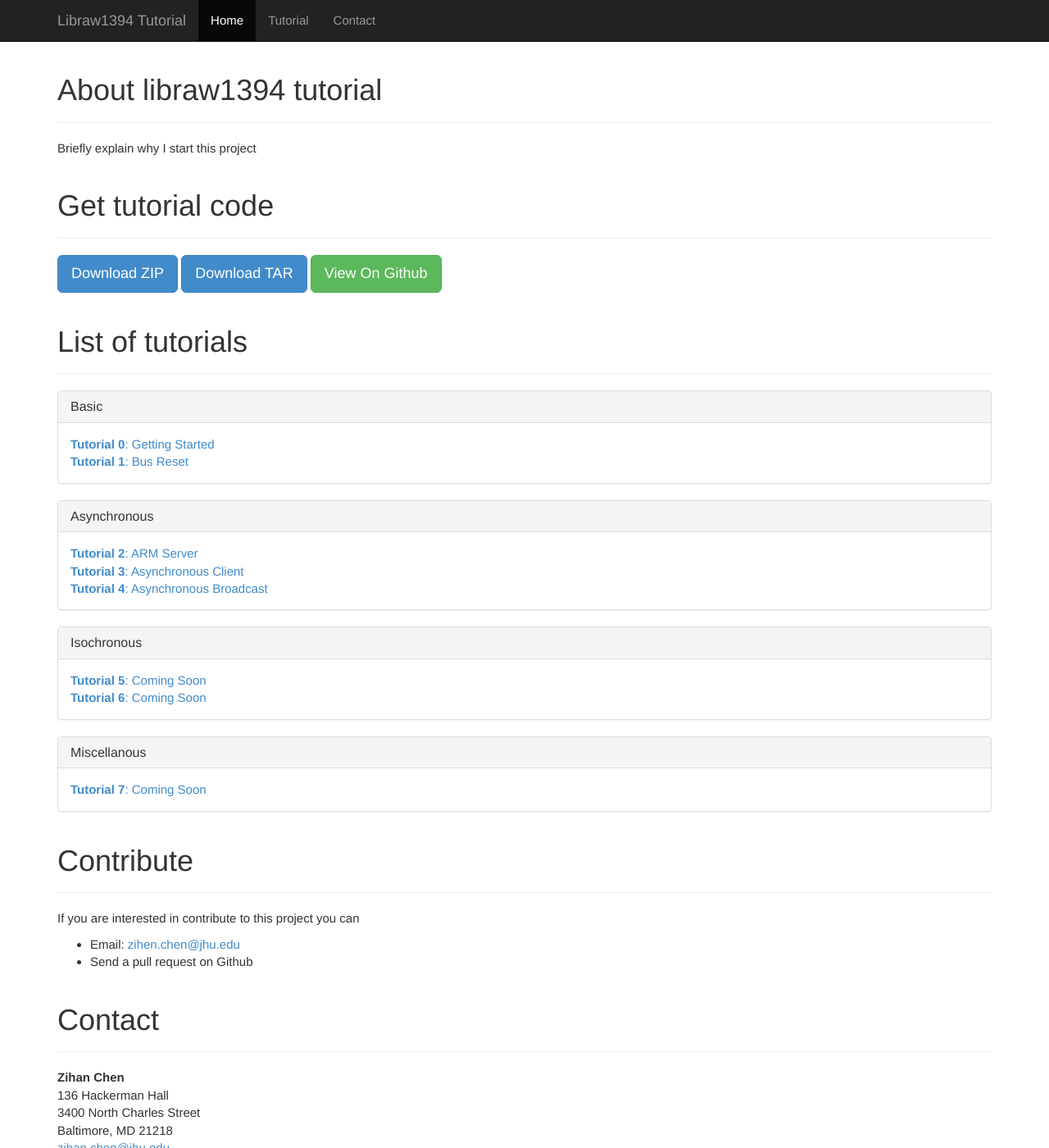
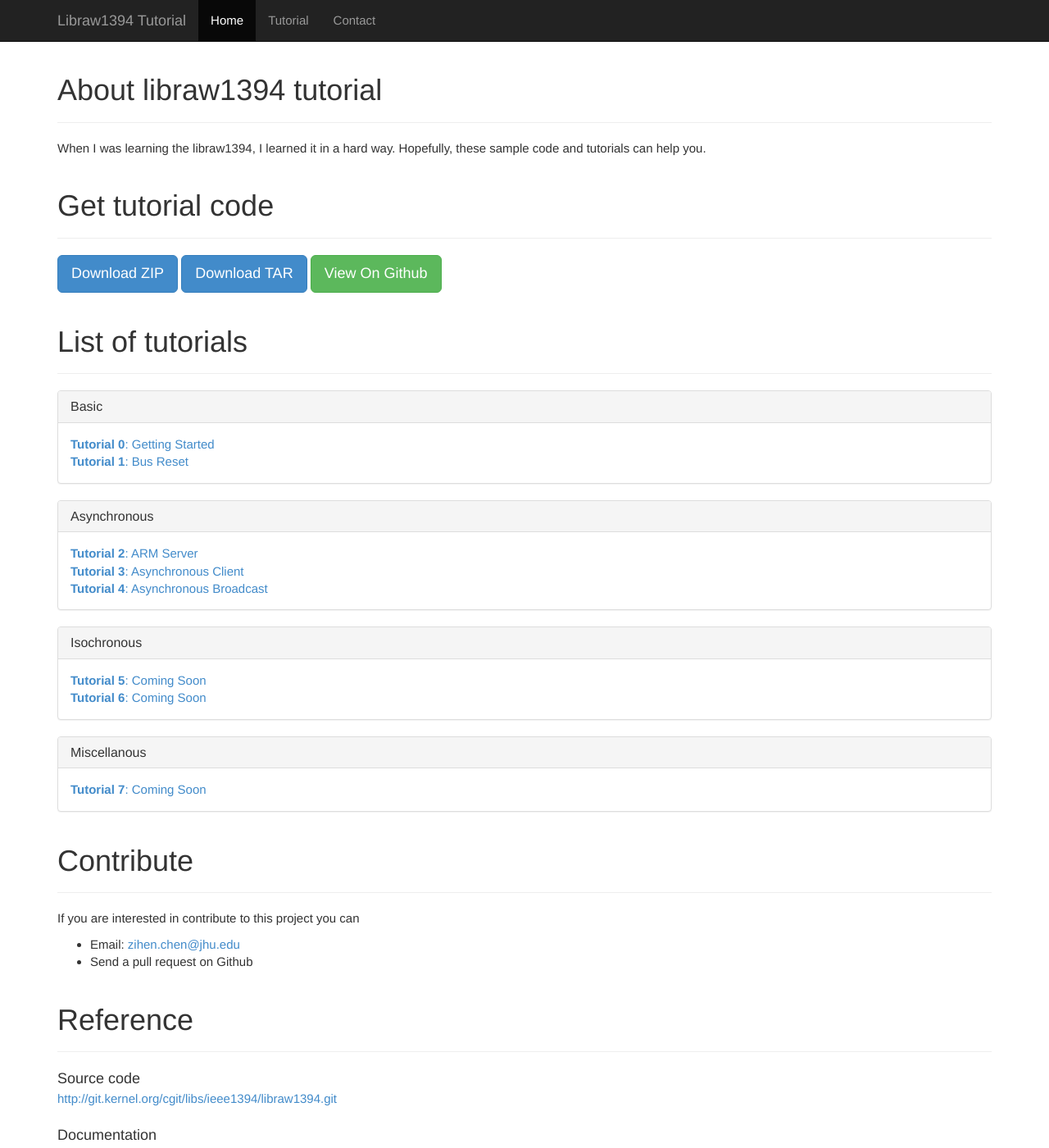
Before and after one commit to zchen24/libraw1394_tutorial, a Jekyll site: the page index.html, which Jekyll copies as it is, in a window 1280 px wide and 1400 px high. Shown: the whole window at 82% size. Built offline with Jekyll 4.4.1, drawn with Linux system fonts in a browser that asks for light colours; Markdown is read by kramdown in place of the engine named in the settings; some of the changed text lies outside the part shown.

Commit message:
finished project front page

```diff
--- a/index.html
+++ b/index.html
@@ -54,7 +54,7 @@
         <h1 id="whats-included">About libraw1394 tutorial</h1>
       </div>
 
-      <p>Briefly explain why I start this project</p>
+      <p>When I was learning the libraw1394, I learned it in a hard way. Hopefully, these sample code and tutorials can help you.</p>
 
       <div class="page-header">
         <h1 id="Download">Get tutorial code</h1>
@@ -127,6 +127,23 @@
 
       <!-- Contact Information -->
       <div class="page-header">
+        <h1 id="Reference">Reference</h1>
+      </div>
+
+      <font size="4">Source code</font><br>
+      <a href="http://git.kernel.org/cgit/libs/ieee1394/libraw1394.git">http://git.kernel.org/cgit/libs/ieee1394/libraw1394.git</a>
+      <br><br>
+
+      <!-- <h4>Documentation</h4> -->
+      <font size="4">Documentation</font><br>
+      <a href="http://www.dennedy.org/libraw1394/">http://www.dennedy.org/libraw1394/</a>
+      <br><br>
+
+      <font size="4">Book</font><br>
+      FireWire System Architecture: IEEE 1394A (2nd Edition)
+
+      <!-- Contact Information -->
+      <div class="page-header">
         <h1 id="Contact">Contact</h1>
       </div>
 
```
